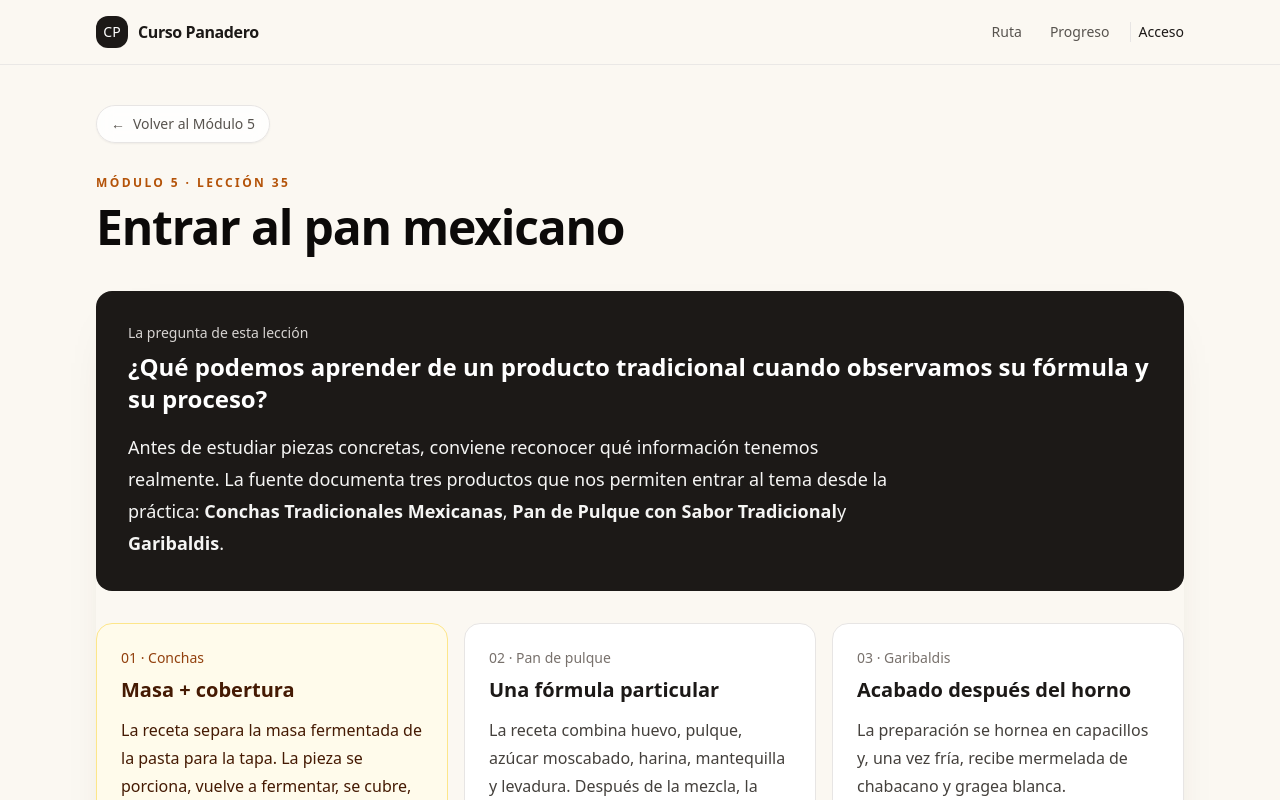
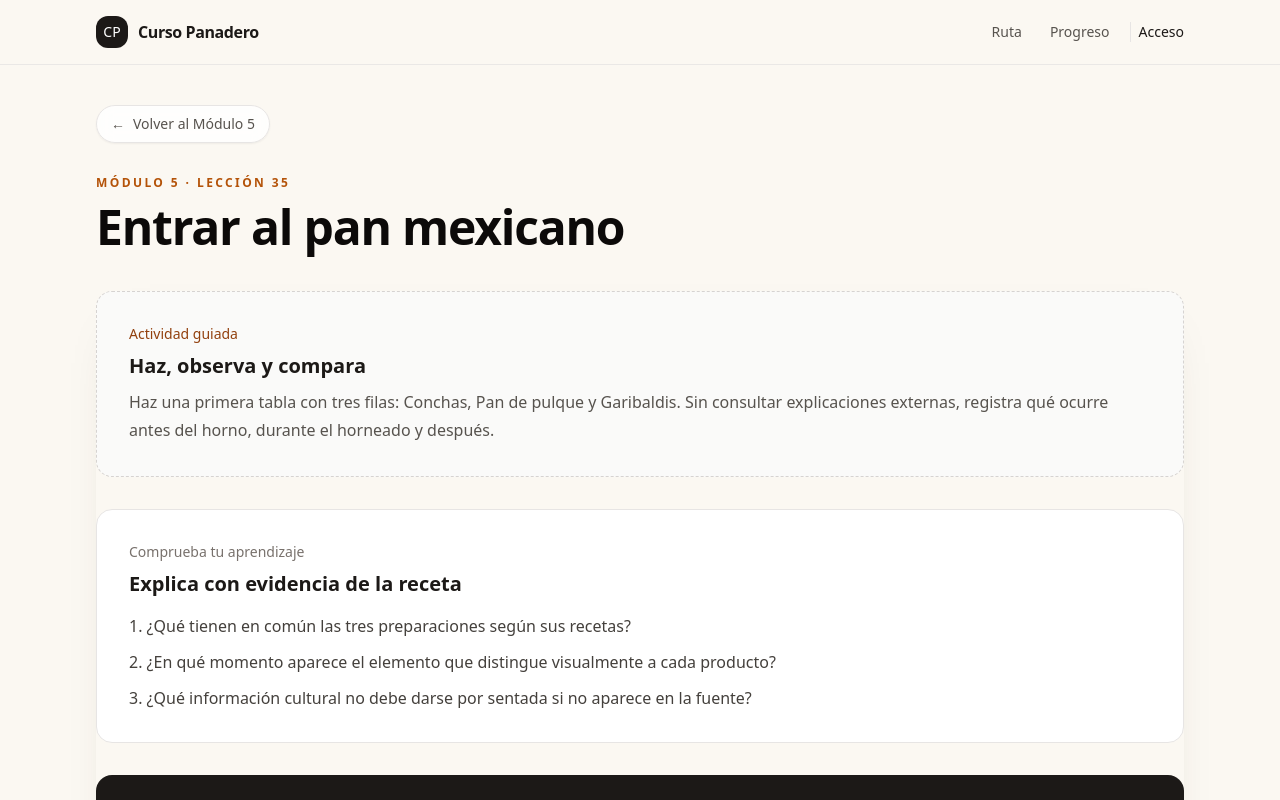
Before and after one commit to Drworm82/CursoPanadero, a Next.js app: page /leccion-entrar-al-pan-mexicano in a window 1280 px wide. Shown: the top 800 px of the page. Built offline with nearby package versions, Linux system fonts and the light colour scheme; no server answers.

Commit message:
Añade actividad guiada y comprobación de aprendizaje a M5

```diff
--- a/pages/leccion-entrar-al-pan-mexicano.js
+++ b/pages/leccion-entrar-al-pan-mexicano.js
@@ -11,6 +11,22 @@ export default function LessonThirtyFivePage() {
   return (
     <CourseShell eyebrow={lesson.eyebrow} title={lesson.title} backHref={lesson.backHref} backLabel="Volver al Módulo 5">
       <div className="space-y-8">
+        <section className="rounded-2xl border border-dashed border-stone-300 bg-stone-50 p-6 sm:p-8">
+          <p className="text-sm font-medium text-amber-800">Actividad guiada</p>
+          <h2 className="mt-2 text-xl font-semibold text-stone-900">Haz, observa y compara</h2>
+          <p className="mt-2 leading-7 text-stone-600">Haz una primera tabla con tres filas: Conchas, Pan de pulque y Garibaldis. Sin consultar explicaciones externas, registra qué ocurre antes del horno, durante el horneado y después.</p>
+        </section>
+
+        <section className="rounded-2xl border border-stone-200 bg-white p-6 sm:p-8">
+          <p className="text-sm font-medium text-stone-500">Comprueba tu aprendizaje</p>
+          <h2 className="mt-2 text-xl font-semibold text-stone-900">Explica con evidencia de la receta</h2>
+          <div className="mt-4 space-y-3 text-stone-700">
+            <p>1. ¿Qué tienen en común las tres preparaciones según sus recetas?</p>
+            <p>2. ¿En qué momento aparece el elemento que distingue visualmente a cada producto?</p>
+            <p>3. ¿Qué información cultural no debe darse por sentada si no aparece en la fuente?</p>
+          </div>
+        </section>
+
         <section className="rounded-2xl bg-stone-900 p-6 text-white sm:p-8">
           <p className="text-sm font-medium text-stone-300">La pregunta de esta lección</p>
           <h2 className="mt-2 text-2xl font-semibold">¿Qué podemos aprender de un producto tradicional cuando observamos su fórmula y su proceso?</h2>
```
